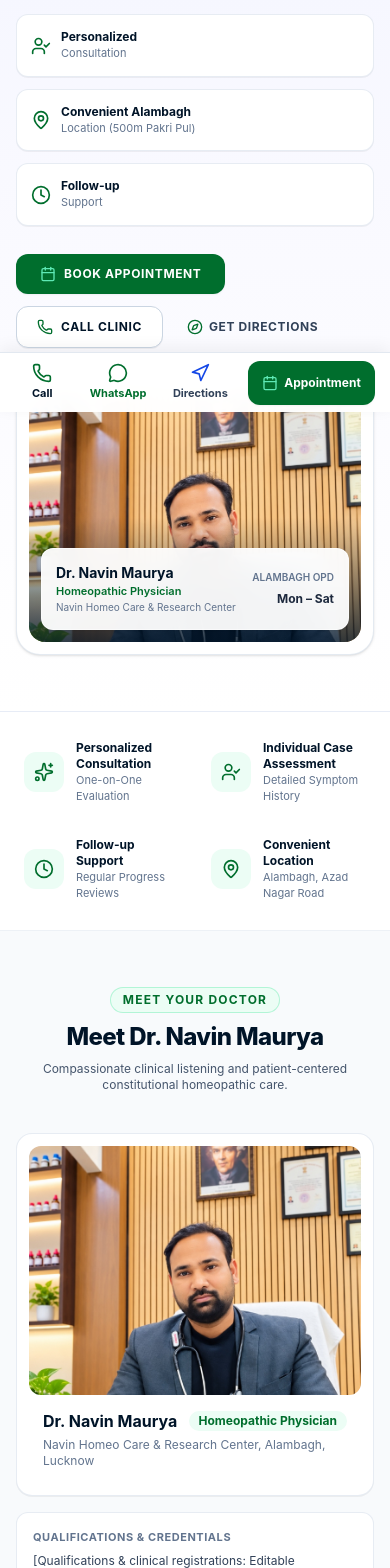
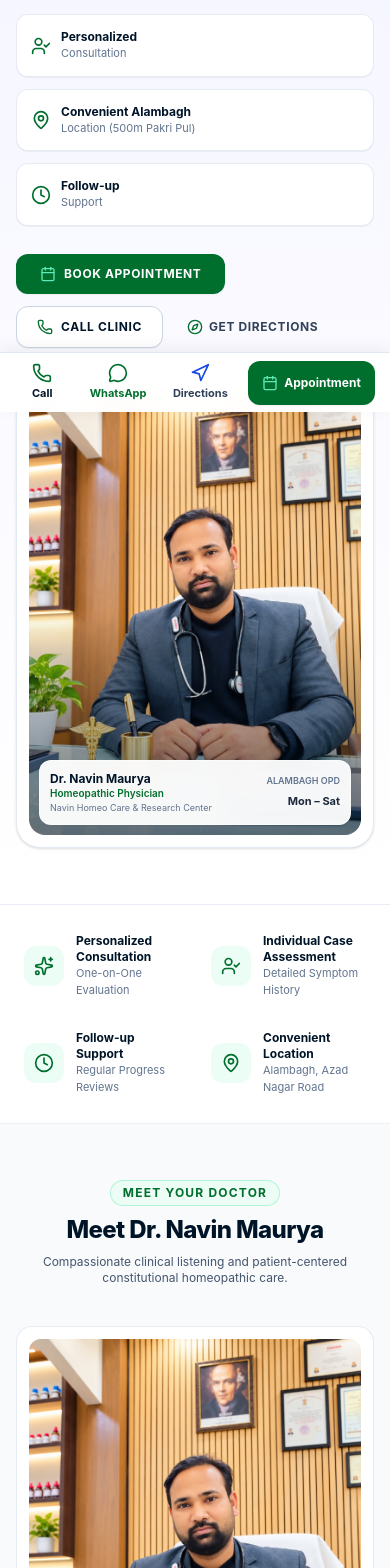
Before and after one commit to gxatechnology/Navin-Homeo-Care, a React (Vite) app: page / in a window 390 px wide. Shown: the part 432-2000 px from the top of the page. Built offline with nearby package versions, Linux system fonts and the light colour scheme; a web font is replaced by a local one.

Commit message:
Fix responsive doctor images

```diff
--- a/src/pages/AboutPage.tsx
+++ b/src/pages/AboutPage.tsx
@@ -42,21 +42,21 @@ export const AboutPage: React.FC = () => {
             {/* Left Doctor Profile Card */}
             <div className="lg:col-span-5 space-y-6">
               <div className="bg-white rounded-3xl border border-slate-200/80 shadow-2xs overflow-hidden">
-                <div className="relative aspect-4/3 sm:aspect-square bg-slate-100 overflow-hidden">
+                <div className="relative aspect-[3/4] bg-slate-100 overflow-hidden">
                   <img
                     src={CLINIC_CONFIG.doctor.image}
                     alt={CLINIC_CONFIG.doctor.name}
-                    className="w-full h-full object-cover object-[center_18%]"
+                    className="w-full h-full object-cover object-center"
                     referrerPolicy="no-referrer"
                   />
-                  <div className="absolute inset-0 bg-gradient-to-t from-slate-950/80 via-transparent to-transparent"></div>
-                  <div className="absolute bottom-4 left-4 right-4 text-white">
-                    <span className="inline-flex items-center gap-1.5 px-3 py-1 rounded-full text-xs font-medium bg-emerald-600 text-white mb-2 shadow-2xs">
-                      <Stethoscope className="w-3.5 h-3.5" />
+                  <div className="absolute inset-0 bg-gradient-to-t from-slate-950/80 via-transparent to-transparent pointer-events-none"></div>
+                  <div className="absolute bottom-3 sm:bottom-4 left-3 sm:left-4 right-3 sm:right-4 text-white">
+                    <span className="inline-flex items-center gap-1.5 px-2.5 sm:px-3 py-0.5 sm:py-1 rounded-full text-[10px] sm:text-xs font-medium bg-emerald-600 text-white mb-1.5 sm:mb-2 shadow-2xs">
+                      <Stethoscope className="w-3 sm:w-3.5 h-3 sm:h-3.5" />
                       Homeopathic Physician
                     </span>
-                    <h2 className="text-2xl font-bold">{CLINIC_CONFIG.doctor.name}</h2>
-                    <p className="text-xs text-slate-200">
+                    <h2 className="text-xl sm:text-2xl font-bold">{CLINIC_CONFIG.doctor.name}</h2>
+                    <p className="text-[11px] sm:text-xs text-slate-200">
                       {CLINIC_CONFIG.name}
                     </p>
                   </div>
--- a/src/pages/HomePage.tsx
+++ b/src/pages/HomePage.tsx
@@ -181,25 +181,25 @@ export const HomePage: React.FC = () => {
             {/* Right: Easily Replaceable Doctor Image Area (No Clutter Badges, Real Clinic Photo) */}
             <div className="lg:col-span-5 relative">
               <div className="relative bg-white p-3 rounded-3xl shadow-sm border border-slate-200/90 overflow-hidden">
-                <div className="relative aspect-4/3 sm:aspect-square w-full rounded-2xl overflow-hidden bg-slate-100">
+                <div className="relative aspect-[3/4] w-full rounded-2xl overflow-hidden bg-slate-100">
                   <img
                     src={CLINIC_CONFIG.images.heroDoctor || CLINIC_CONFIG.images.doctorDesk}
                     alt="Dr. Navin Maurya at Navin Homeo Care, Alambagh, Lucknow"
-                    className="w-full h-full object-cover object-[center_18%]"
+                    className="w-full h-full object-cover object-center"
                     referrerPolicy="no-referrer"
                   />
-                  <div className="absolute inset-0 bg-gradient-to-t from-[#001428]/80 via-transparent to-transparent" />
+                  <div className="absolute inset-0 bg-gradient-to-t from-[#001428]/60 via-transparent to-transparent pointer-events-none" />
 
                   {/* Clean, Non-Fictional Doctor Card */}
-                  <div className="absolute bottom-3 left-3 right-3 bg-white/95 backdrop-blur-md p-3.5 rounded-xl shadow-xs border border-white/60 flex items-center justify-between">
+                  <div className="absolute bottom-2.5 sm:bottom-3 left-2.5 sm:left-3 right-2.5 sm:right-3 bg-white/95 backdrop-blur-md p-2.5 sm:p-3.5 rounded-xl shadow-xs border border-white/60 flex items-center justify-between">
                     <div>
-                      <h3 className="text-sm font-bold text-[#001428]">{CLINIC_CONFIG.doctorName}</h3>
-                      <p className="text-[11px] text-[#006e2d] font-semibold">{CLINIC_CONFIG.doctorTitle}</p>
-                      <p className="text-[10px] text-slate-500">Navin Homeo Care &amp; Research Center</p>
+                      <h3 className="text-xs sm:text-sm font-bold text-[#001428] leading-tight">{CLINIC_CONFIG.doctorName}</h3>
+                      <p className="text-[10px] sm:text-[11px] text-[#006e2d] font-semibold">{CLINIC_CONFIG.doctorTitle}</p>
+                      <p className="text-[9px] sm:text-[10px] text-slate-500 line-clamp-1">Navin Homeo Care &amp; Research Center</p>
                     </div>
-                    <div className="text-right">
-                      <span className="text-[10px] font-semibold text-slate-500 uppercase block">Alambagh OPD</span>
-                      <span className="text-xs font-bold text-slate-800">Mon – Sat</span>
+                    <div className="text-right shrink-0 pl-2">
+                      <span className="text-[9px] sm:text-[10px] font-semibold text-slate-500 uppercase block">Alambagh OPD</span>
+                      <span className="text-[11px] sm:text-xs font-bold text-slate-800">Mon – Sat</span>
                     </div>
                   </div>
                 </div>
@@ -287,11 +287,11 @@ export const HomePage: React.FC = () => {
             {/* Doctor Photo & Editable Qualifications */}
             <div className="lg:col-span-5 flex flex-col gap-4">
               <div className="bg-white p-3 rounded-2xl shadow-2xs border border-slate-200/80 overflow-hidden">
-                <div className="rounded-xl overflow-hidden aspect-4/3 bg-slate-100">
+                <div className="rounded-xl overflow-hidden aspect-[3/4] bg-slate-100">
                   <img
                     src={CLINIC_CONFIG.images.aboutDoctor || CLINIC_CONFIG.images.doctorPortraitAlt || CLINIC_CONFIG.images.doctorDesk}
                     alt="Dr. Navin Maurya in consultation cabin"
-                    className="w-full h-full object-cover object-[center_20%]"
+                    className="w-full h-full object-cover object-center"
                     referrerPolicy="no-referrer"
                   />
                 </div>
```
